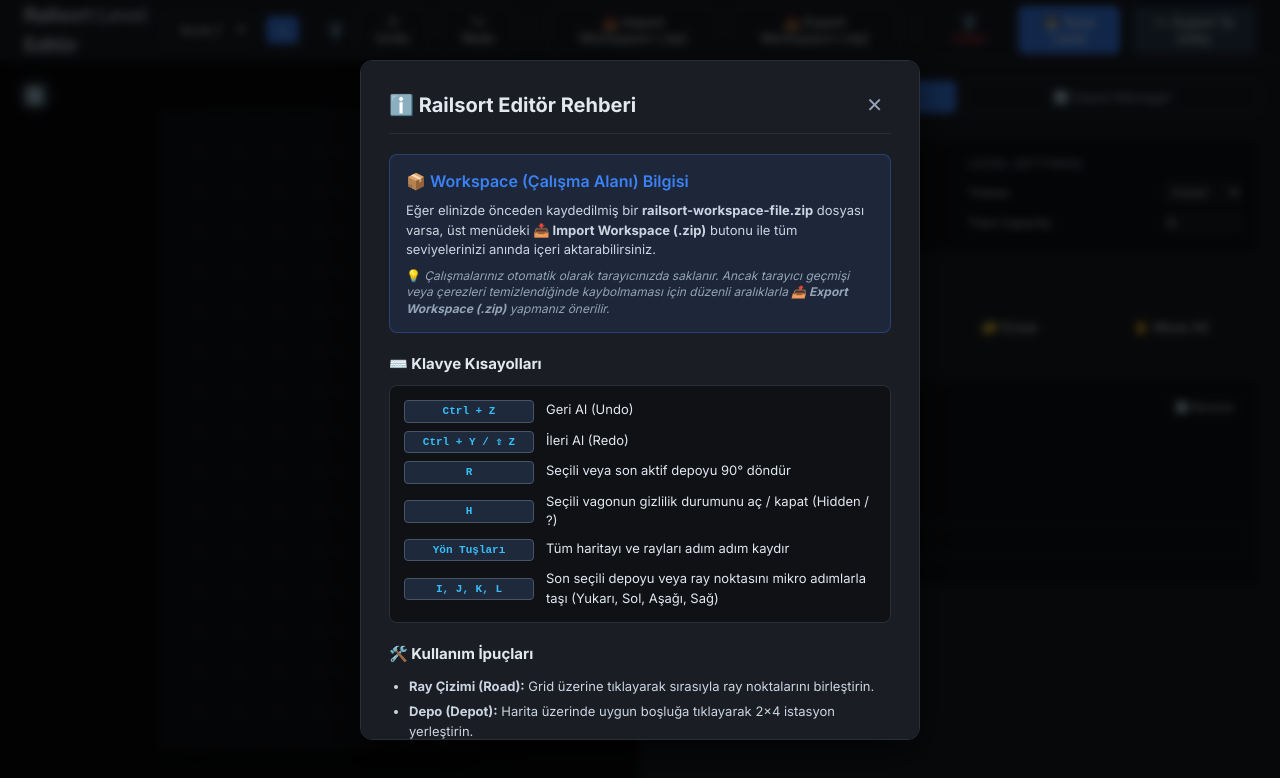
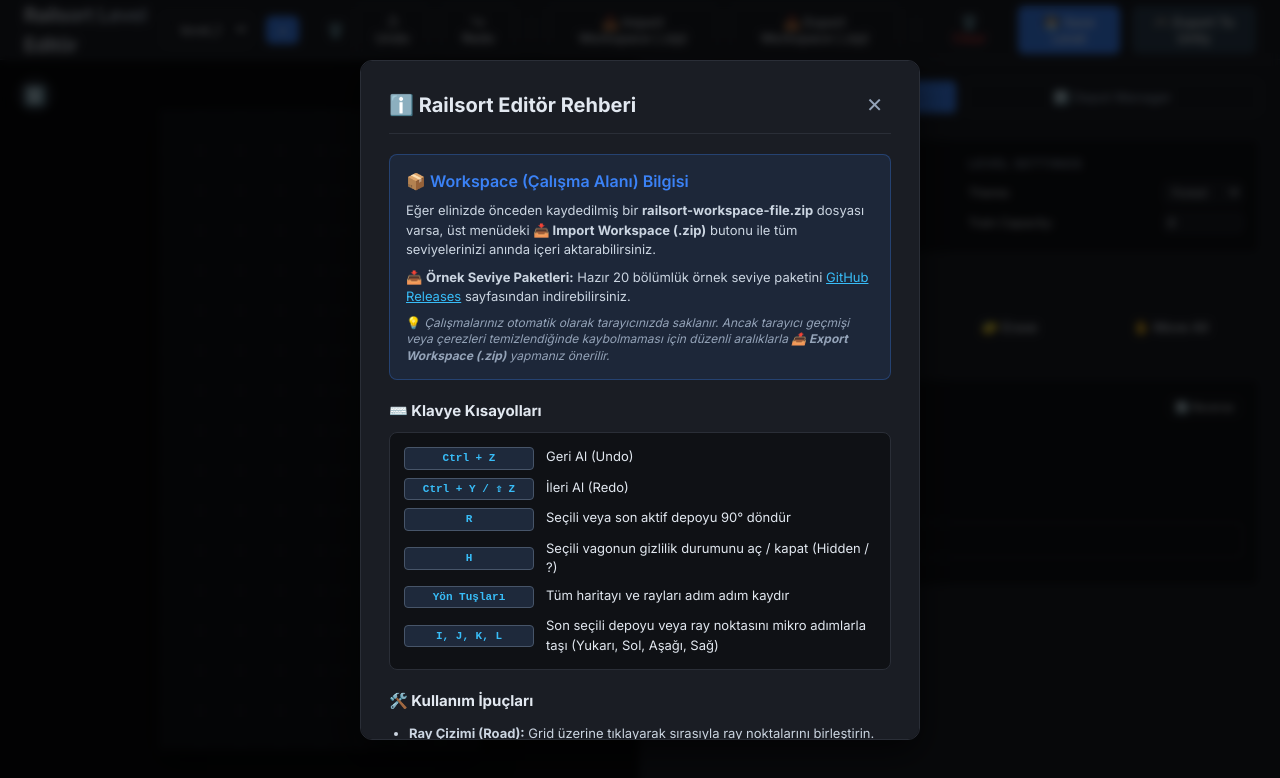
Before and after one commit to karagozkk/rail-sort-editor, a React (Vite) app: page / in a window 1280 px wide. Both pictures are taken after a click on the button "ℹ️". Shown: the top 778 px of the page. Built offline with nearby package versions, Linux system fonts and the light colour scheme.

Commit message:
Add GitHub Releases link for example level packs

```diff
--- a/src/components/InfoModal.jsx
+++ b/src/components/InfoModal.jsx
@@ -41,6 +41,9 @@
           </div>
           <p style={{ margin: 0, fontSize: '13px', lineHeight: '1.5', color: '#cbd5e1' }}>
             Eğer elinizde önceden kaydedilmiş bir <strong>railsort-workspace-file.zip</strong> dosyası varsa, üst menüdeki <strong>📥 Import Workspace (.zip)</strong> butonu ile tüm seviyelerinizi anında içeri aktarabilirsiniz.
+          </p>
+          <p style={{ margin: 0, fontSize: '13px', lineHeight: '1.5', color: '#cbd5e1' }}>
+            📥 <strong>Örnek Seviye Paketleri:</strong> Hazır 20 bölümlük örnek seviye paketini <a href="https://github.com/karagozkk/rail-sort-editor/releases" target="_blank" rel="noreferrer" style={{ color: '#38bdf8', textDecoration: 'underline' }}>GitHub Releases</a> sayfasından indirebilirsiniz.
           </p>
           <p style={{ margin: 0, fontSize: '12px', lineHeight: '1.4', color: '#94a3b8' }}>
             💡 <em>Çalışmalarınız otomatik olarak tarayıcınızda saklanır. Ancak tarayıcı geçmişi veya çerezleri temizlendiğinde kaybolmaması için düzenli aralıklarla <strong>📤 Export Workspace (.zip)</strong> yapmanız önerilir.</em>
```
Also changed, not shown: 1 other file (tests, documents, lock files or other folders).
